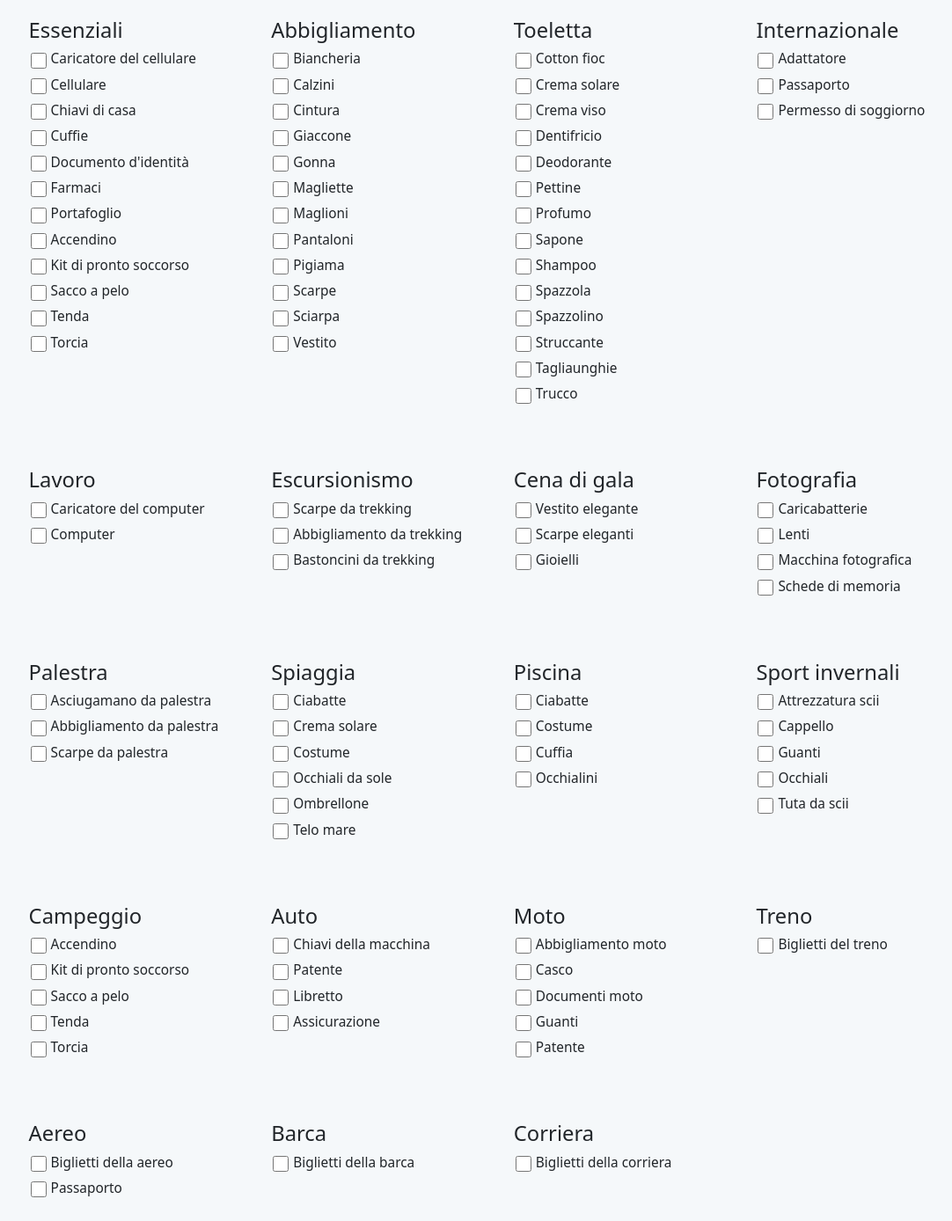
After one commit to annalisaverrando/PackWise, a PHP site: page /lista.html in a window 1280 px wide. The commit adds this page. Shown: the whole page at 88% size, without its empty margins (69-1151 px from the left). Run offline with PHP 8.4, Linux system fonts and the light colour scheme.

Commit message:
Bozza lista generata

```diff
--- /dev/null
+++ b/lista.html
@@ -0,0 +1,432 @@
+<!DOCTYPE html>
+<html lang="it">
+    <head>
+        <meta charset="UTF-8">
+        <meta name="viewport" content="width=device-width, initial-scale=1.0">
+        <title>Lista</title>
+        <link rel="stylesheet" href="bootstrap/css/bootstrap.css">
+        <link rel="stylesheet" href="style.css">
+    </head>
+    <body>
+        <div class="lista-container">
+            <div class="sezione">
+                <h2>Essenziali</h2>
+                <div>
+                    <input type="checkbox" name="essenziali" value="caricatore-del-cellulare" id="caricatore-del-cellulare">
+                    <label for="caricatore-del-cellulare">Caricatore del cellulare</label>
+                </div>
+                <div>
+                    <input type="checkbox" name="essenziali" value="cellulare" id="cellulare">
+                    <label for="cellulare">Cellulare</label>
+                </div>
+                <div>
+                    <input type="checkbox" name="essenziali" value="chiavi-di-casa" id="chiavi-di-casa">
+                    <label for="chiavi-di-casa">Chiavi di casa</label>
+                </div>
+                <div>
+                    <input type="checkbox" name="essenziali" value="cuffie" id="cuffie">
+                    <label for="cuffie">Cuffie</label>
+                </div>
+                <div>
+                    <input type="checkbox" name="essenziali" value="documento-identita" id="documento-identita">
+                    <label for="documento-identita">Documento d'identità</label>
+                </div>
+                <div>
+                    <input type="checkbox" name="essenziali" value="farmaci" id="farmaci">
+                    <label for="farmaci">Farmaci</label>
+                </div>
+                <div>
+                    <input type="checkbox" name="essenziali" value="portafoglio" id="portafoglio">
+                    <label for="portafoglio">Portafoglio</label>
+                </div>
+                <div>
+                    <input type="checkbox" name="campeggio" value="accendino" id="accendino">
+                    <label for="accendino">Accendino</label>
+                </div>
+                <div>
+                    <input type="checkbox" name="campeggio" value="kit-di-prontosoccorso" id="kit-di-prontosoccorso">
+                    <label for="kit-di-prontosoccorso">Kit di pronto soccorso</label>
+                </div>
+                <div>
+                    <input type="checkbox" name="campeggio" value="sacco-a-pelo" id="sacco-a-pelo">
+                    <label for="sacco-a-pelo">Sacco a pelo</label>
+                </div>
+                <div>
+                    <input type="checkbox" name="campeggio" value="tenda" id="tenda">
+                    <label for="tenda">Tenda</label>
+                </div>
+                <div>
+                    <input type="checkbox" name="campeggio" value="torcia" id="torcia">
+                    <label for="torcia">Torcia</label>
+                </div>
+            </div>
+            <div class="sezione">
+                <h2>Abbigliamento</h2>
+                <div>
+                    <input type="checkbox" name="abbigliamento" value="biancheria" id="biancheria">
+                    <label for="biancheria">Biancheria</label>
+                </div>
+                <div>
+                    <input type="checkbox" name="abbigliamento" value="calzini" id="calzini">
+                    <label for="calzini">Calzini</label>
+                </div>
+                <div>
+                    <input type="checkbox" name="abbigliamento" value="cintura" id="cintura">
+                    <label for="cintura">Cintura</label>
+                </div>
+                <div>
+                    <input type="checkbox" name="abbigliamento" value="giaccone" id="giaccone">
+                    <label for="giaccone">Giaccone</label>
+                </div>
+                <div>
+                    <input type="checkbox" name="abbigliamento" value="gonna" id="gonna">
+                    <label for="gonna">Gonna</label>
+                </div>
+                <div>
+                    <input type="checkbox" name="abbigliamento" value="magliette" id="magliette">
+                    <label for="magliette">Magliette</label>
+                </div>
+                <div>
+                    <input type="checkbox" name="abbigliamento" value="maglioni" id="maglioni">
+                    <label for="maglioni">Maglioni</label>
+                </div>
+                <div>
+                    <input type="checkbox" name="abbigliamento" value="pantaloni" id="pantaloni">
+                    <label for="pantaloni">Pantaloni</label>
+                </div>
+                <div>
+                    <input type="checkbox" name="abbigliamento" value="pigiama" id="pigiama">
+                    <label for="pigiama">Pigiama</label>
+                </div>
+                <div>
+                    <input type="checkbox" name="abbigliamento" value="scarpe" id="scarpe">
+                    <label for="scarpe">Scarpe</label>
+                </div>
+                <div>
+                    <input type="checkbox" name="abbigliamento" value="sciarpa" id="sciarpa">
+                    <label for="sciarpa">Sciarpa</label>
+                </div>
+                <div>
+                    <input type="checkbox" name="abbigliamento" value="vestito" id="vestito">
+                    <label for="vestito">Vestito</label>
+                </div>
+            </div>
+            <div class="sezione">
+                <h2>Toeletta</h2>
+                <div>
+                    <input type="checkbox" name="toeletta" value="cotton-fioc" id="cotton-fioc">
+                    <label for="cotton-fioc">Cotton fioc</label>
+                </div>
+                <div>
+                    <input type="checkbox" name="toeletta" value="crema-solare" id="crema-solare">
+                    <label for="crema-solare">Crema solare</label>
+                </div>
+                <div>
+                    <input type="checkbox" name="toeletta" value="crema-viso" id="crema-viso">
+                    <label for="crema-viso">Crema viso</label>
+                </div>
+                <div>
+                    <input type="checkbox" name="toeletta" value="dentifricio" id="dentifricio">
+                    <label for="dentifricio">Dentifricio</label>
+                </div>
+                <div>
+                    <input type="checkbox" name="toeletta" value="deodorante" id="deodorante">
+                    <label for="deodorante">Deodorante</label>
+                </div>
+                <div>
+                    <input type="checkbox" name="toeletta" value="pettine" id="pettine">
+                    <label for="pettine">Pettine</label>
+                </div>
+                <div>
+                    <input type="checkbox" name="toeletta" value="profumo" id="profumo">
+                    <label for="profumo">Profumo</label>
+                </div>
+                <div>
+                    <input type="checkbox" name="toeletta" value="sapone" id="sapone">
+                    <label for="sapone">Sapone</label>
+                </div>
+                <div>
+                    <input type="checkbox" name="toeletta" value="shampoo" id="shampoo">
+                    <label for="shampoo">Shampoo</label>
+                </div>
+                <div>
+                    <input type="checkbox" name="toeletta" value="spazzola" id="spazzola">
+                    <label for="spazzola">Spazzola</label>
+                </div>
+                <div>
+                    <input type="checkbox" name="toeletta" value="spazzolino" id="spazzolino">
+                    <label for="spazzolino">Spazzolino</label>
+                </div>
+                <div>
+                    <input type="checkbox" name="toeletta" value="struccante" id="struccante">
+                    <label for="struccante">Struccante</label>
+                </div>
+                <div>
+                    <input type="checkbox" name="toeletta" value="tagliaunghie" id="tagliaunghie">
+                    <label for="tagliaunghie">Tagliaunghie</label>
+                </div>
+                <div>
+                    <input type="checkbox" name="toeletta" value="trucco" id="trucco">
+                    <label for="trucco">Trucco</label>
+                </div>
+            </div>
+            <div class="sezione">
+                <h2>Internazionale</h2>
+                <div>
+                    <input type="checkbox" name="internazionale" value="adattatore" id="adattatore">
+                    <label for="adattatore">Adattatore</label>
+                </div>
+                <div>
+                    <input type="checkbox" name="internazionale" value="passaporto" id="passaporto">
+                    <label for="passaporto">Passaporto</label>
+                </div>
+                <div>
+                    <input type="checkbox" name="internazionale" value="permesso-di-soggiorno" id="permesso-di-soggiorno">
+                    <label for="permesso-di-soggiorno">Permesso di soggiorno</label>
+                </div>
+            </div>
+            <div class="sezione">
+                <h2>Lavoro</h2>
+                <div>
+                    <input type="checkbox" name="lavoro" value="caricatore-del-computer" id="caricatore-del-computer">
+                    <label for="caricatore-del-computer">Caricatore del computer</label>
+                </div>
+                <div>
+                    <input type="checkbox" name="lavoro" value="computer" id="computer">
+                    <label for="computer">Computer</label>
+                </div>
+            </div>
+            <div class="sezione">
+                <h2>Escursionismo</h2>
+                <div>
+                    <input type="checkbox" name="escursionismo" value="scarpe-da-trekking" id="scarpe-da-trekking">
+                    <label for="scarpe-da-trekking">Scarpe da trekking</label>
+                </div>
+                <div>
+                    <input type="checkbox" name="escursionismo" value="abbigliamento-da-trekking" id="abbigliamento-da-trekking">
+                    <label for="abbigliamento-da-trekking">Abbigliamento da trekking</label>
+                </div>
+                <div>
+                    <input type="checkbox" name="escursionismo" value="bastoncini-da-trekking" id="scarpe-da-trekking">
+                    <label for="bastoncini-da-trekking">Bastoncini da trekking</label>
+                </div>
+            </div>
+            <div class="sezione">
+                <h2>Cena di gala</h2>
+                <div>
+                    <input type="checkbox" name="cena-di-gala" value="vestito-elegante" id="vestito-elegante">
+                    <label for="vestito-elegante">Vestito elegante</label>
+                </div>
+                <div>
+                    <input type="checkbox" name="cena-di-gala" value="scarpe-eleganti" id="scarpe-eleganti">
+                    <label for="scarpe-eleganti">Scarpe eleganti</label>
+                </div>
+                <div>
+                    <input type="checkbox" name="cena-di-gala" value="gioielli" id="gioielli">
+                    <label for="gioielli">Gioielli</label>
+                </div>
+            </div>
+            <div class="sezione">
+                <h2>Fotografia</h2>
+                <div>
+                    <input type="checkbox" name="fotografia" value="caricabatterie" id="caricabatterie">
+                    <label for="caricabatterie">Caricabatterie</label>
+                </div>
+                <div>
+                    <input type="checkbox" name="fotografia" value="lenti" id="lenti">
+                    <label for="lenti">Lenti</label>
+                </div>
+                <div>
+                    <input type="checkbox" name="fotografia" value="macchina-fotografica" id="macchina-fotografica">
+                    <label for="macchina-fotografica">Macchina fotografica</label>
+                </div>
+                <div>
+                    <input type="checkbox" name="fotografia" value="schede-di-memoria" id="schede-di-memoria">
+                    <label for="schede-di-memoria">Schede di memoria</label>
+                </div>
+            </div>
+            <div class="sezione">
+                <h2>Palestra</h2>
+                <div>
+                    <input type="checkbox" name="palestra" value="asciugamano-da-palestra" id="asciugamano-da-palestra">
+                    <label for="asciugamano-da-palestra">Asciugamano da palestra</label>
+                </div>
+                <div>
+                    <input type="checkbox" name="palestra" value="abbigliamento-da-palestra" id="abbigliamento-da-palestra">
+                    <label for="abbigliamento-da-palestra">Abbigliamento da palestra</label>
+                </div>
+                <div>
+                    <input type="checkbox" name="palestra" value="scarpe-da-palestra" id="scarpe-da-palestra">
+                    <label for="scarpe-da-palestra">Scarpe da palestra</label>
+                </div>
+            </div>
+            <div class="sezione">
+                <h2>Spiaggia</h2>
+                <div>
+                    <input type="checkbox" name="spiaggia" value="ciabatte" id="ciabatte">
+                    <label for="ciabatte">Ciabatte</label>
+                </div>
+                <div>
+                    <input type="checkbox" name="spiaggia" value="crema-solare" id="crema-solare">
+                    <label for="crema-solare">Crema solare</label>
+                </div>
+                <div>
+                    <input type="checkbox" name="spiaggia" value="costume" id="costume">
+                    <label for="costume">Costume</label>
+                </div>
+                <div>
+                    <input type="checkbox" name="spiaggia" value="occhiali-da-sole" id="occhiali-da-sole">
+                    <label for="occhiali-da-sole">Occhiali da sole</label>
+                </div>
+                <div>
+                    <input type="checkbox" name="spiaggia" value="ombrellone" id="ombrellone">
+                    <label for="ombrellone">Ombrellone</label>
+                </div>
+                <div>
+                    <input type="checkbox" name="spiaggia" value="telo-mare" id="telo-mare">
+                    <label for="telo-mare">Telo mare</label>
+                </div>
+            </div>
+            <div class="sezione">
+                <h2>Piscina</h2>
+                <div>
+                    <input type="checkbox" name="piscina" value="ciabatte" id="ciabatte">
+                    <label for="ciabatte">Ciabatte</label>
+                </div>
+                <div>
+                    <input type="checkbox" name="piscina" value="costume" id="costume">
+                    <label for="costume">Costume</label>
+                </div>
+                <div>
+                    <input type="checkbox" name="piscina" value="cuffia" id="cuffia">
+                    <label for="cuffia">Cuffia</label>
+                </div>
+                <div>
+                    <input type="checkbox" name="piscina" value="occhialini" id="occhialini">
+                    <label for="occhialini">Occhialini</label>
+                </div>
+            </div>
+            <div class="sezione">
+                <h2>Sport invernali</h2>
+                <div>
+                    <input type="checkbox" name="sport-invernali" value="attrezzatura-scii" id="attrezzatura-scii">
+                    <label for="attrezzatura-scii">Attrezzatura scii</label>
+                </div>
+                <div>
+                    <input type="checkbox" name="sport-invernali" value="cappello" id="cappello">
+                    <label for="cappello">Cappello</label>
+                </div>
+                <div>
+                    <input type="checkbox" name="sport-invernali" value="guanti" id="guanti">
+                    <label for="guanti">Guanti</label>
+                </div>
+                <div>
+                    <input type="checkbox" name="sport-invernali" value="occhiali" id="occhiali">
+                    <label for="occhiali">Occhiali</label>
+                </div>
+                <div>
+                    <input type="checkbox" name="sport-invernali" value="tuta-da-scii" id="tuta-da-scii">
+                    <label for="tuta-da-scii">Tuta da scii</label>
+                </div>
+            </div>
+            <div class="sezione">
+                <h2>Campeggio</h2>
+                <div>
+                    <input type="checkbox" name="campeggio" value="accendino" id="accendino">
+                    <label for="accendino">Accendino</label>
+                </div>
+                <div>
+                    <input type="checkbox" name="campeggio" value="kit-di-prontosoccorso" id="kit-di-prontosoccorso">
+                    <label for="kit-di-prontosoccorso">Kit di pronto soccorso</label>
+                </div>
+                <div>
+                    <input type="checkbox" name="campeggio" value="sacco-a-pelo" id="sacco-a-pelo">
+                    <label for="sacco-a-pelo">Sacco a pelo</label>
+                </div>
+                <div>
+                    <input type="checkbox" name="campeggio" value="tenda" id="tenda">
+                    <label for="tenda">Tenda</label>
+                </div>
+                <div>
+                    <input type="checkbox" name="campeggio" value="torcia" id="torcia">
+                    <label for="torcia">Torcia</label>
+                </div>
+            </div>
+            <div class="sezione">
+                <h2>Auto</h2>
+                <div>
+                    <input type="checkbox" name="auto" value="chiavi-della-macchina" id="chiavi-della-macchina">
+                    <label for="chiavi-della-macchina">Chiavi della macchina</label>
+                </div>
+                <div>
+                    <input type="checkbox" name="auto" value="patente" id="patente">
+                    <label for="patente">Patente</label>
+                </div>
+                <div>
+                    <input type="checkbox" name="auto" value="libretto" id="libretto">
+                    <label for="libretto">Libretto</label>
+                </div>
+                <div>
+                    <input type="checkbox" name="auto" value="assicurazione" id="assicurazione">
+                    <label for="assicurazione">Assicurazione</label>
+                </div>
+            </div>
+            <div class="sezione">
+                <h2>Moto</h2>
+                <div>
+                    <input type="checkbox" name="moto" value="abbigliamento-moto" id="abbigliamento-moto">
+                    <label for="abbigliamento-moto">Abbigliamento moto</label>
+                </div>
+                <div>
+                    <input type="checkbox" name="moto" value="casco" id="casco">
+                    <label for="casco">Casco</label>
+                </div>
+                <div>
+                    <input type="checkbox" name="moto" value="documenti-moto" id="documenti-moto">
+                    <label for="documenti-moto">Documenti moto</label>
+                </div>
+                <div>
+                    <input type="checkbox" name="moto" value="guanti" id="guanti">
+                    <label for="guanti">Guanti</label>
+                </div>
+                <div>
+                    <input type="checkbox" name="moto" value="patente" id="patente">
+                    <label for="patente">Patente</label>
+                </div>
+            </div>
+            <div class="sezione">
+                <h2>Treno</h2>
+                <div>
+                    <input type="checkbox" name="treno" value="biglietti-treno" id="biglietti-treno">
+                    <label for="biglietti-treno">Biglietti del treno</label>
+                </div>
+            </div>
+            <div class="sezione">
+                <h2>Aereo</h2>
+                <div>
+                    <input type="checkbox" name="aereo" value="biglietti-aereo" id="biglietti-aereo">
+                    <label for="biglietti-aereo">Biglietti della aereo</label>
+                </div>
+                <div>
+                    <input type="checkbox" name="aereo" value="passaporto" id="passaporto">
+                    <label for="passaporto">Passaporto</label>
+                </div>
+            </div>
+            <div class="sezione">
+                <h2>Barca</h2>
+                <div>
+                    <input type="checkbox" name="barca" value="biglietti-barca" id="biglietti-barca">
+                    <label for="biglietti-barca">Biglietti della barca</label>
+                </div>
+            </div>
+            <div class="sezione">
+                <h2>Corriera</h2>
+                <div>
+                    <input type="checkbox" name="corriera" value="biglietti-corriera" id="biglietti-corriera">
+                    <label for="biglietti-corriera">Biglietti della corriera</label>
+                </div>
+            </div>
+
+        </div>
+    </body>
+</html>
--- a/style.css
+++ b/style.css
@@ -98,7 +98,7 @@ form input:focus{
     outline:none;
     border-color: var(--hover-color);
 }
-div:has(input:focus) > label{
+form div:has(input:focus) > label{
     background-color: var(--hover-color);
 }
 
@@ -208,11 +208,54 @@ div:has(input:focus) > label{
     }
 }
 
-.senza-bordi {
-    border-radius: 0 0 0 0;
+.lista-container {
+    max-width: 100%;
+    margin: 0 auto;
+    padding: 0px;
+    text-align: start;
+    display: grid;
+    grid-template-columns: repeat(auto-fit, 250px);
+    gap: clamp(20px, 2vw, 40px);
+    justify-items: start;
 }
 
-.reset{
-    border-radius: 0 10px 10px 0;
-    height: 50px;
+.sezione {
+    padding:20px 0 20px 0;
+  }
+
+.sezione > div {
+    margin-bottom: 5px; /* aggiungi margine inferiore */
 }
+
+.sezione input[type="checkbox"]:checked ~ label {
+    color:var(--shadow-color);
+}
+
+.sezione input[type="checkbox"] + label {
+    padding-left: 5px;
+}
+
+
+.sezione > div {
+    display: flex;
+    align-items: center;
+    padding: 2px;
+
+}
+
+
+.sezione input[type="checkbox"] {
+    width: 18px;
+    height: 18px;
+    margin-top: 2.3px;
+    accent-color: var(--btn-icon-background-color);
+    cursor: pointer;
+    vertical-align: middle;
+}
+
+.sezione label {
+    font-size: 1.1rem;
+    cursor: pointer;
+    user-select: none;
+    line-height: 1.2;
+}
--- a/viaggio.html
+++ b/viaggio.html
@@ -26,14 +26,14 @@
                         <svg xmlns="http://www.w3.org/2000/svg" height="24px" viewBox="0 -960 960 960" width="24px" fill="#f5f8fa"><path d="M480-400q-17 0-28.5-11.5T440-440q0-17 11.5-28.5T480-480q17 0 28.5 11.5T520-440q0 17-11.5 28.5T480-400Zm-160 0q-17 0-28.5-11.5T280-440q0-17 11.5-28.5T320-480q17 0 28.5 11.5T360-440q0 17-11.5 28.5T320-400Zm320 0q-17 0-28.5-11.5T600-440q0-17 11.5-28.5T640-480q17 0 28.5 11.5T680-440q0 17-11.5 28.5T640-400ZM480-240q-17 0-28.5-11.5T440-280q0-17 11.5-28.5T480-320q17 0 28.5 11.5T520-280q0 17-11.5 28.5T480-240Zm-160 0q-17 0-28.5-11.5T280-280q0-17 11.5-28.5T320-320q17 0 28.5 11.5T360-280q0 17-11.5 28.5T320-240Zm320 0q-17 0-28.5-11.5T600-280q0-17 11.5-28.5T640-320q17 0 28.5 11.5T680-280q0 17-11.5 28.5T640-240ZM200-80q-33 0-56.5-23.5T120-160v-560q0-33 23.5-56.5T200-800h40v-80h80v80h320v-80h80v80h40q33 0 56.5 23.5T840-720v560q0 33-23.5 56.5T760-80H200Zm0-80h560v-400H200v400Z"/></svg>
                     </label>
                     <input type="text" id="date-range" name="date-range" placeholder="Seleziona le date" value="" class="senza-bordi">
-                    <button id="reset-btn" type="submit"class="btn btn-primary reset">Reset</button>
-                </div>
+                    </div>
 
 
                 <script>
                     flatpickr("#date-range", {
                         mode: "range", // Modalità intervallo
                         dateFormat: "d-m-Y", // Formato della data
+                        locale: "it",
                         placeholder: "Seleziona le date",
                         onChange: function(selectedDates, dateStr, instance) {
                             console.log("Date selezionate:", selectedDates);
```
Also changed, not shown: attivita.html (+0 -20 lines), assets/golf.jpg (deleted).
